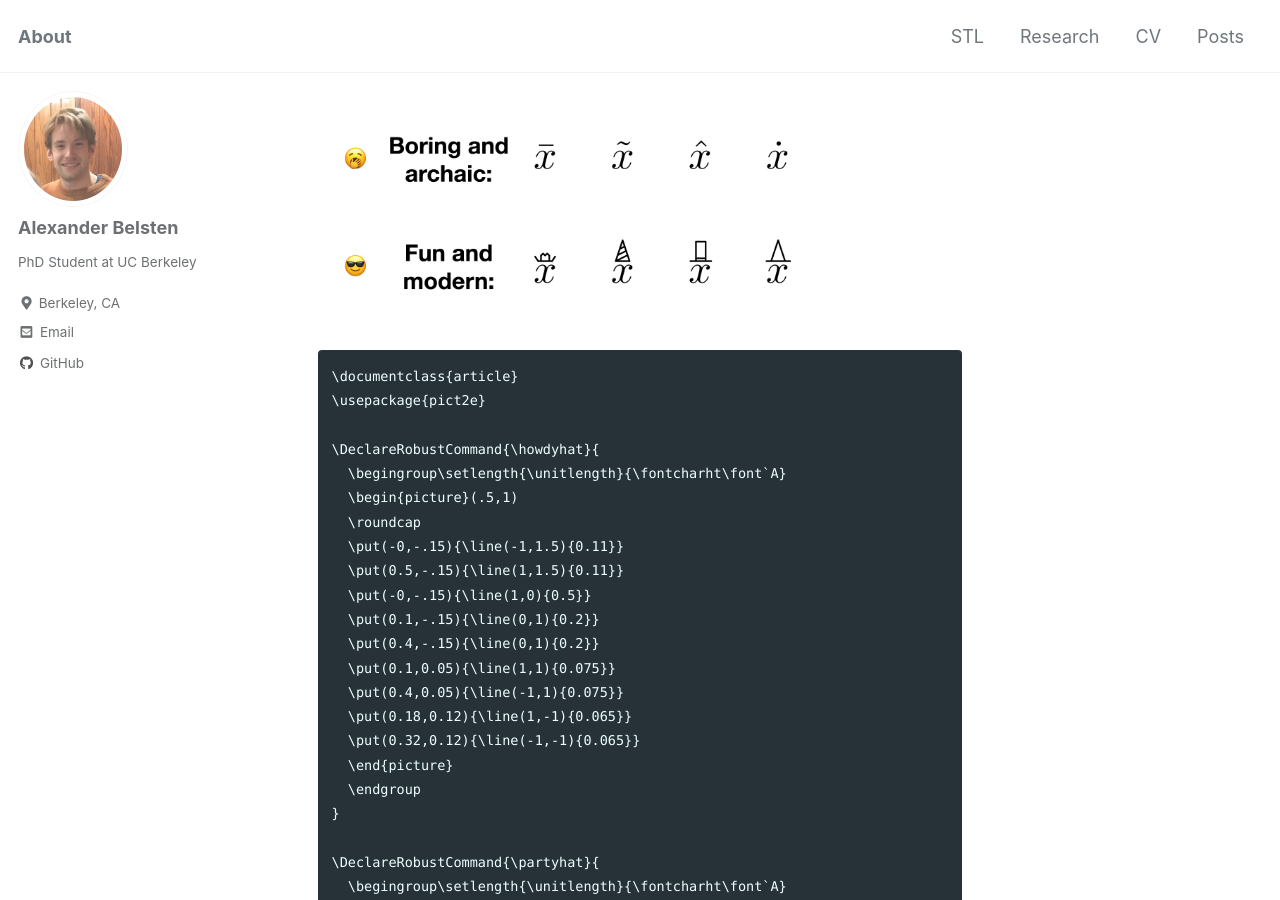
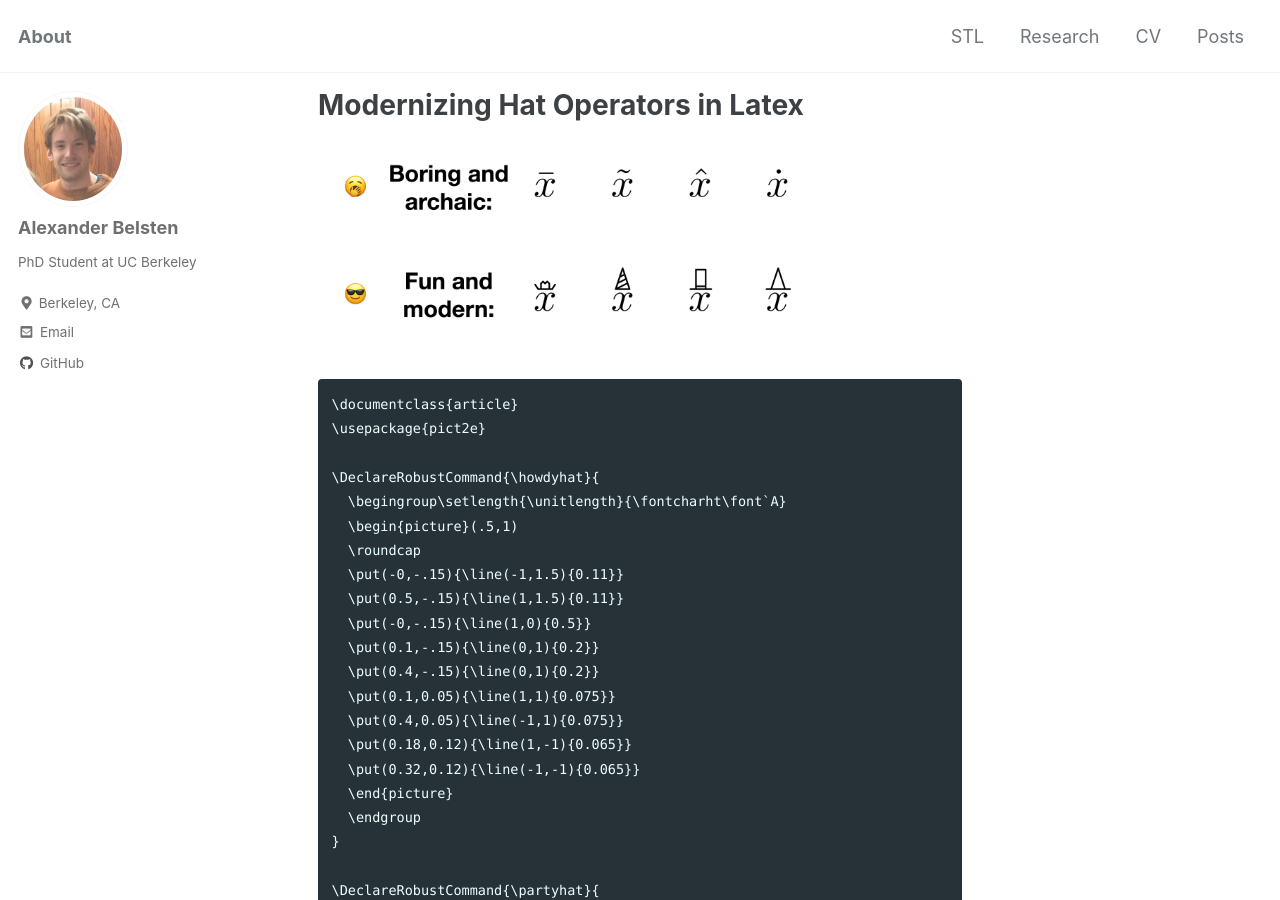
Before and after one commit to belsten/belsten.github.io, a Jekyll site: the page built from _posts/2022-10-27-latex-hats.md, in a window 1280 px wide and 900 px high. Built offline with Jekyll 4.4.1, drawn with Linux system fonts in a browser that asks for light colours; cached includes are drawn as plain includes; a script bundle is joined from its source files by our own code; library files that are not in the unit come from our copies.

Commit message:
added title

```diff
--- a/_posts/2022-10-27-latex-hats.md
+++ b/_posts/2022-10-27-latex-hats.md
@@ -1,5 +1,5 @@
 ---
-title: ""
+title: "Modernizing Hat Operators in Latex"
 date: 2022-10-27
 categories:
   - blog
@@ -8,6 +8,8 @@ tags:
   - Jekyll
   - update
 ---
+
+
 <p float="middle">
   <img src="../../assets/latex-hats.png" width="80%" />
 </p>
```
